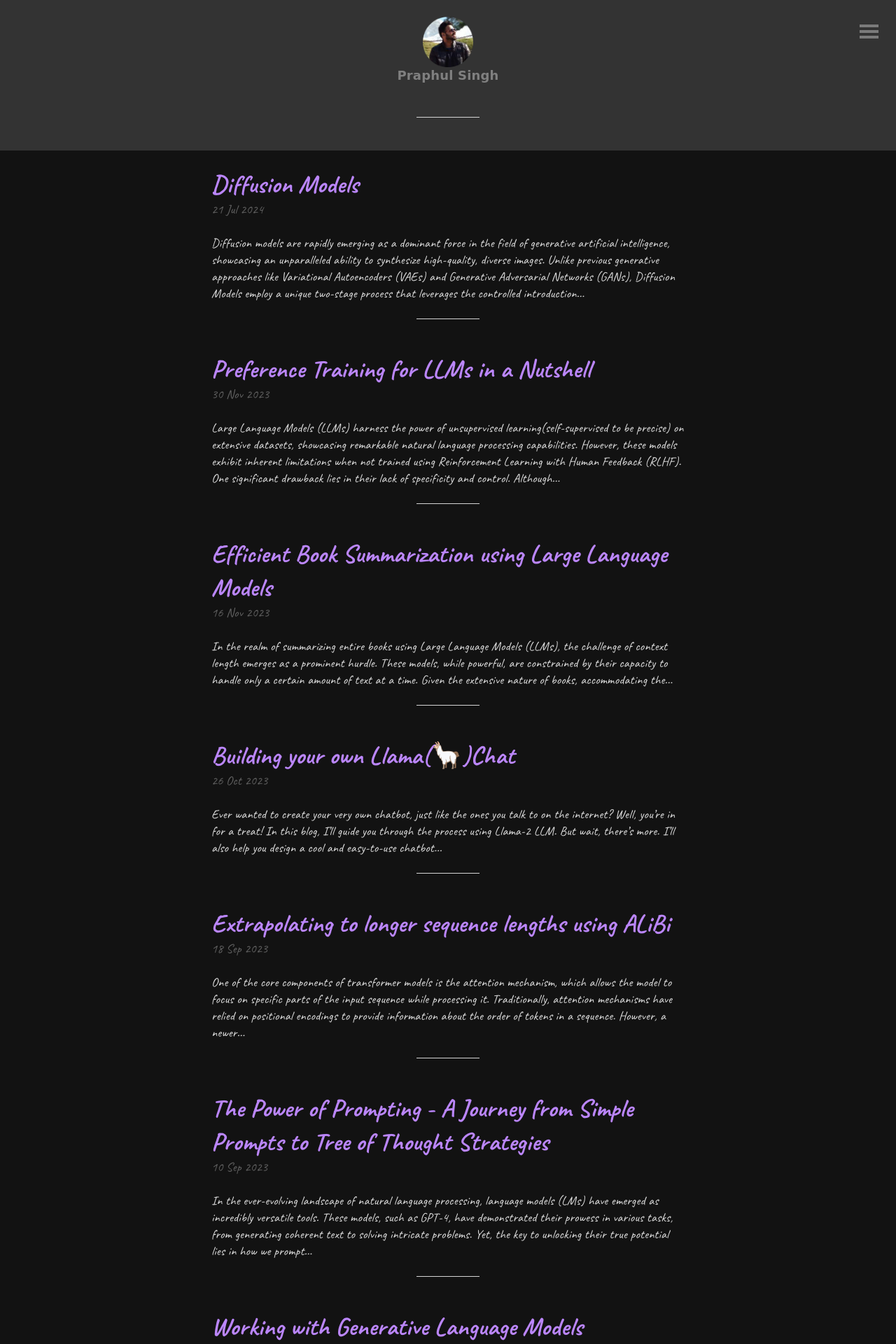
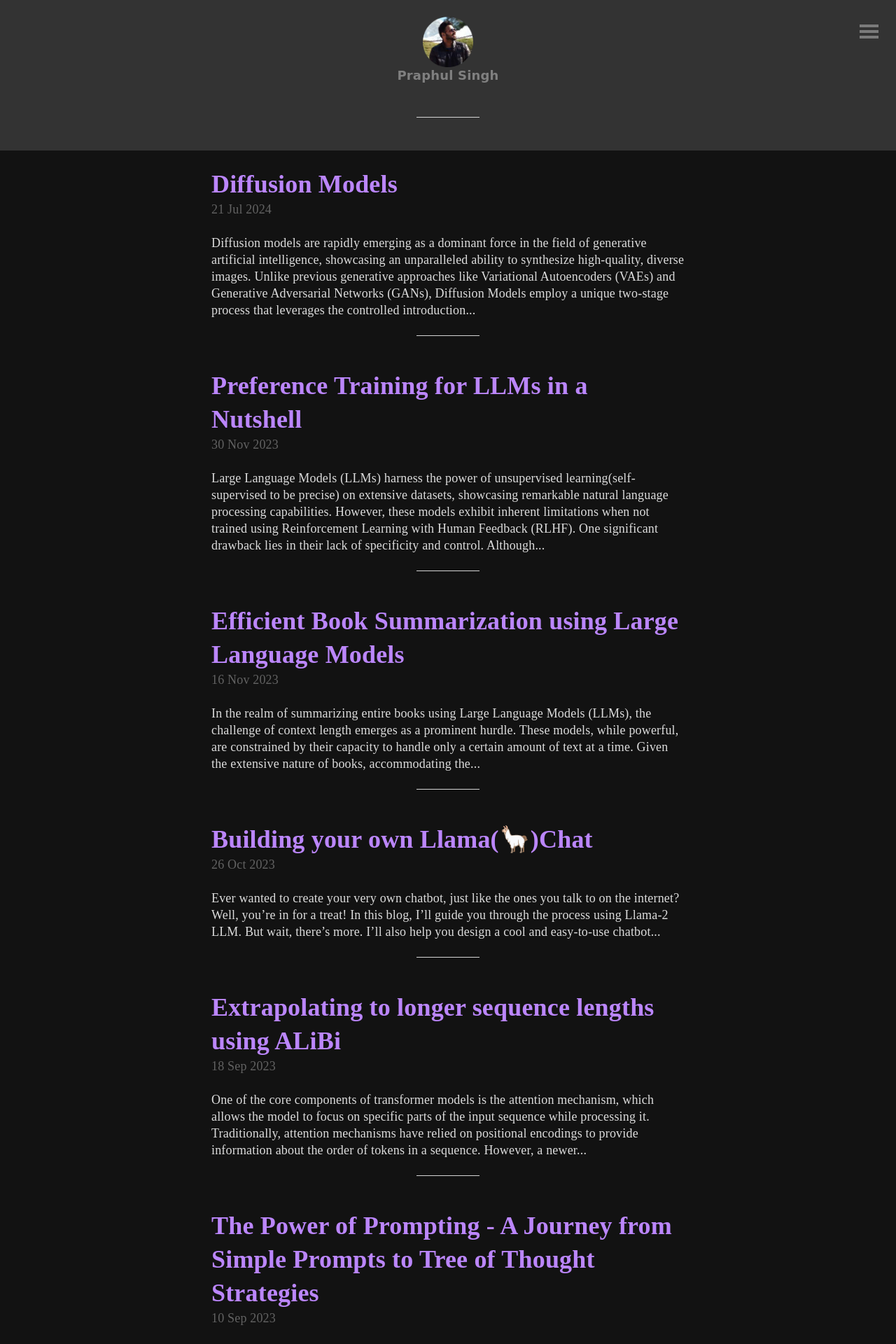
Before and after one commit to spraphul/blog, a Jekyll site: the page built from index.html, in a window 1280 px wide. Shown: the top 1920 px of the page at 70% size. Built offline with Jekyll 4.4.1, drawn with Linux system fonts in a browser that asks for light colours; some web fonts are replaced; the list of posts is cut into pages by our own code.

Commit message:
Update custom.scss

```diff
--- a/_sass/custom.scss
+++ b/_sass/custom.scss
@@ -1,51 +1,54 @@
 /* _sass/_dark-theme.scss */
-@import url('https://fonts.googleapis.com/css2?family=Caveat:wght@400..700&display=swap');
+
+@import url('https://fonts.googleapis.com/css2?family=Caveat:wght@400..700&family=Shantell+Sans:ital,wght@0,300..800;1,300..800&display=swap');
+
+
 
 body {
   background-color: #121212;
   color: #ffffff;
-  font-family: "Caveat", cursive;
+  font-family: "Shantell Sans", cursive;
 }
 
 a {
   color: #bb86fc;
-  font-family: "Caveat", cursive;
+  font-family: "Shantell Sans", cursive;
 }
 
 .navbar {
   background-color: #333333;
-  font-family: "Caveat", cursive;
+  font-family: "Shantell Sans", cursive;
 }
 
 /* Ensure all sections, articles, and divs are covered */
 section, article, div {
   background-color: inherit;
   color: inherit;
-  font-family: "Caveat", cursive;
+  font-family: "Shantell Sans", cursive;
 }
 
 /* Additional styles for specific elements */
 header, footer, nav {
   background-color: #333333;
   color: #ffffff;
-  font-family: "Caveat", cursive;
+  font-family: "Shantell Sans", cursive;
 }
 
 h1, h2, h3, h4, h5, h6 {
   color: #ffffff;
-  font-family: "Caveat", cursive;
+  font-family: "Shantell Sans", cursive;
 }
 
 p, li {
   color: #dcdcdc;
-  font-family: "Caveat", cursive;
+  font-family: "Shantell Sans", cursive;
 }
 
 /* Syntax highlighting for code blocks */
 pre, code {
   background-color: #1e1e1e;
   color: #dcdcdc;
-  font-family: "Caveat", cursive;
+  font-family: "Shantell Sans", cursive;
 }
 
 /* Ensure form elements are also styled */
@@ -53,7 +56,7 @@ input, textarea, select, button {
   background-color: #333333;
   color: #ffffff;
   border: 1px solid #555555;
-  font-family: "Caveat", cursive;
+  font-family: "Shantell Sans", cursive;
 }
 
 /* Apply styles to tables */
@@ -61,13 +64,13 @@ table {
   background-color: #222222;
   color: #dcdcdc;
   border-collapse: collapse;
-  font-family: "Caveat", cursive;
+  font-family: "Shantell Sans", cursive;
 }
 
 th, td {
   border: 1px solid #444444;
   padding: 8px;
-  font-family: "Caveat", cursive;
+  font-family: "Shantell Sans", cursive;
 }
 
 /* Style for blockquotes */
@@ -77,7 +80,7 @@ blockquote {
   color: #dcdcdc;
   padding: 10px 20px;
   margin: 10px 0;
-  font-family: "Caveat", cursive;
+  font-family: "Shantell Sans", cursive;
 }
 
 
```
